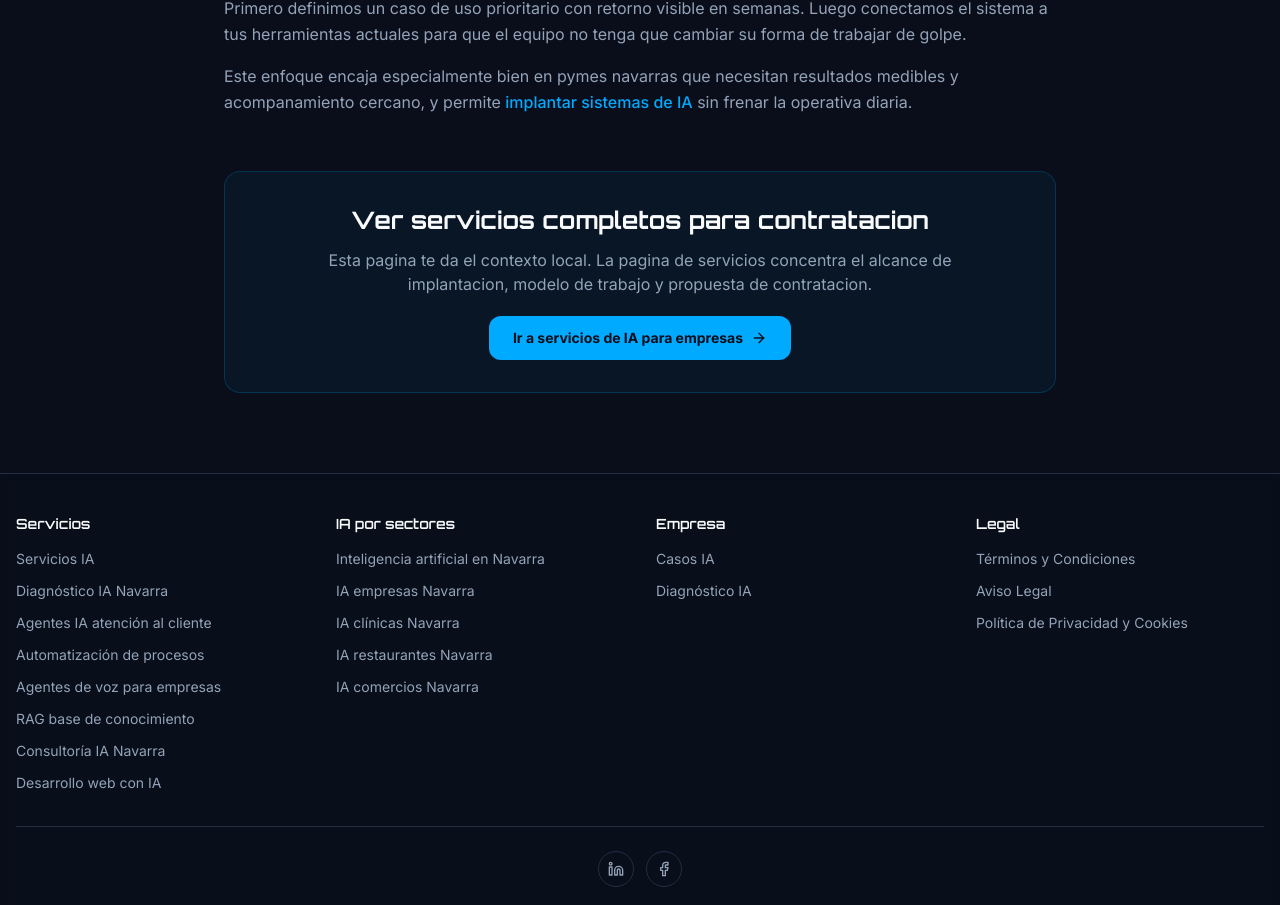
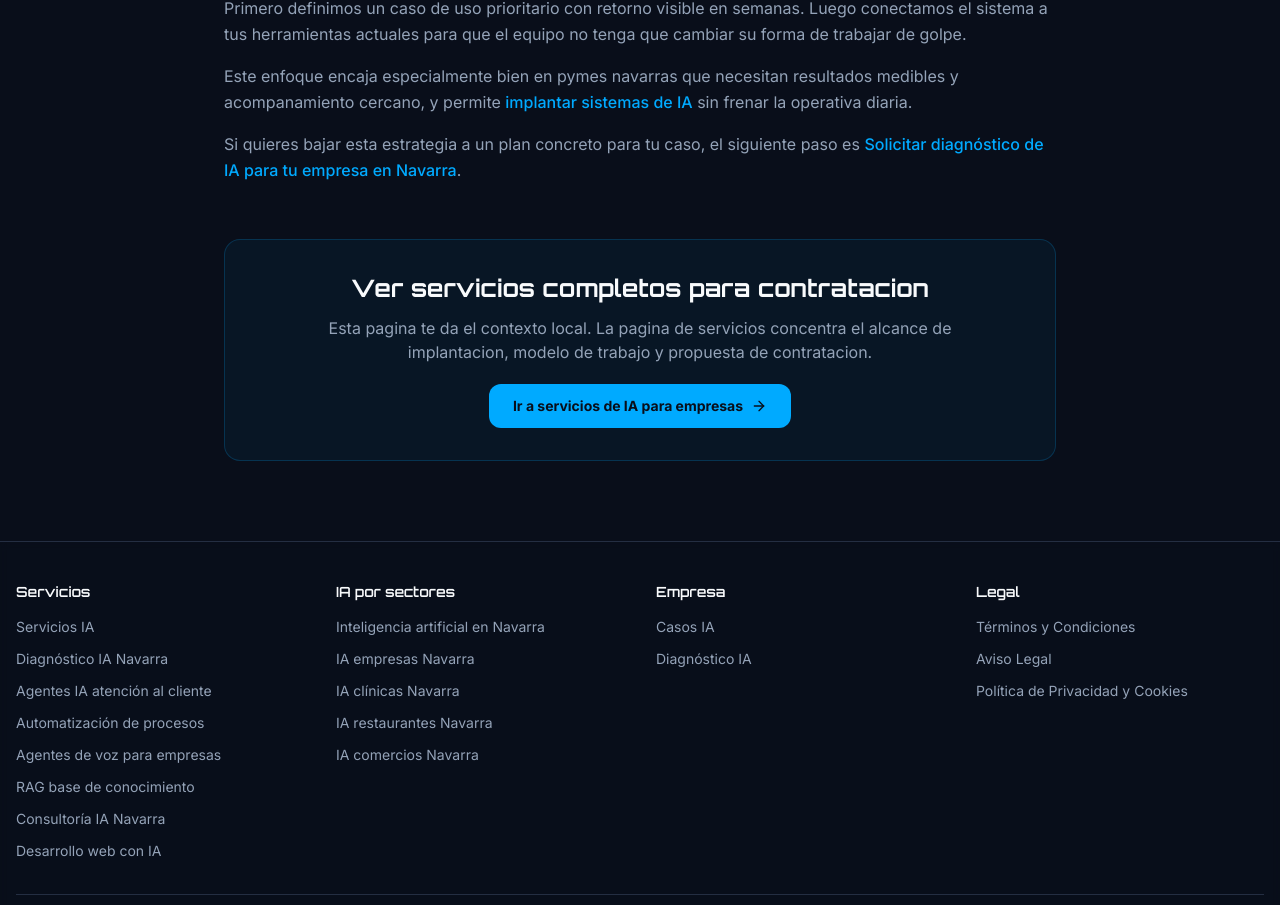
Before and after one commit to ronaldtayaia22-creator/rtp-seo-next-clean, a Next.js app: page /ia-empresas-navarra in a window 1280 px wide. Shown: the part 1418-2323 px from the top of the page. Built offline with nearby package versions, Linux system fonts and the light colour scheme; no server answers.

Commit message:
SEO: add diagnostic CTA from Navarra AI companies page

```diff
--- a/components/pages/IAEmpresasNavarra.tsx
+++ b/components/pages/IAEmpresasNavarra.tsx
@@ -130,6 +130,11 @@ const IAEmpresasNavarra = ({ language }: Props) => {
                 ? <>Este enfoque encaja especialmente bien en pymes navarras que necesitan resultados medibles y acompanamiento cercano, y permite <Link href="/servicios" className="text-primary hover:underline font-medium">implantar sistemas de IA</Link> sin frenar la operativa diaria.</>
                 : <>This approach fits especially well for Navarra SMEs needing measurable results and close support, and helps <Link href="/servicios" className="text-primary hover:underline font-medium">deploy AI systems</Link> without disrupting day-to-day operations.</>}
             </p>
+            <p>
+              {isEs
+                ? <>Si quieres bajar esta estrategia a un plan concreto para tu caso, el siguiente paso es <Link href="/diagnostico-ia-navarra" className="text-primary hover:underline font-medium">Solicitar diagnóstico de IA para tu empresa en Navarra</Link>.</>
+                : <>If you want to turn this strategy into a concrete plan for your case, the next step is to request an AI diagnostic for your company in Navarra.</>}
+            </p>
           </div>
         </section>
 
--- a/lib/seo/generated-route-lastmod.json
+++ b/lib/seo/generated-route-lastmod.json
@@ -1,5 +1,5 @@
 {
-  "generatedAt": "2026-04-28T19:15:55.737Z",
+  "generatedAt": "2026-04-28T19:55:11.139Z",
   "routes": {
     "/": "2026-04-06T15:45:27.000Z",
     "/agentes-ia-atencion-cliente-navarra": "2026-04-06T15:45:27.000Z",
```
